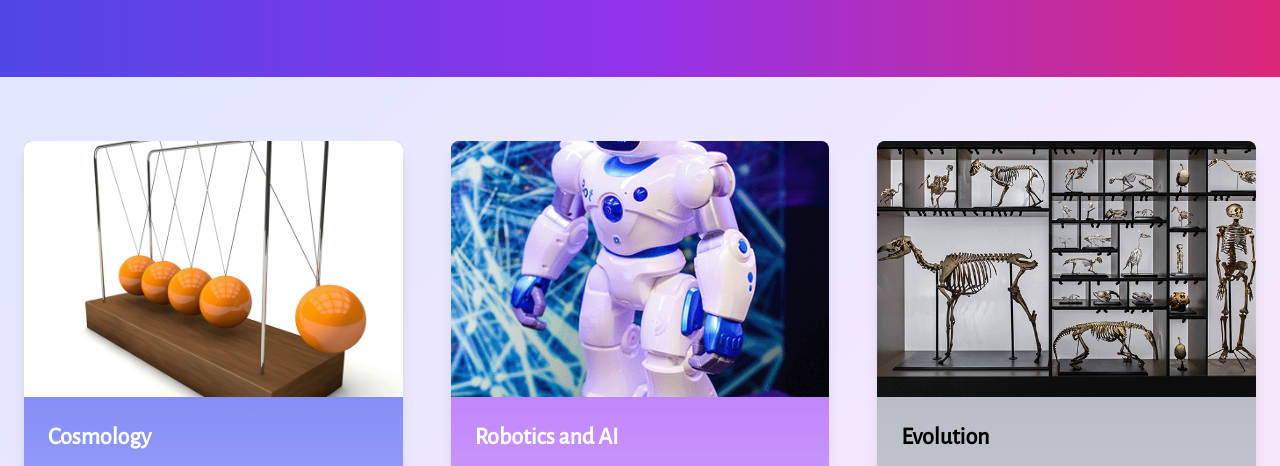
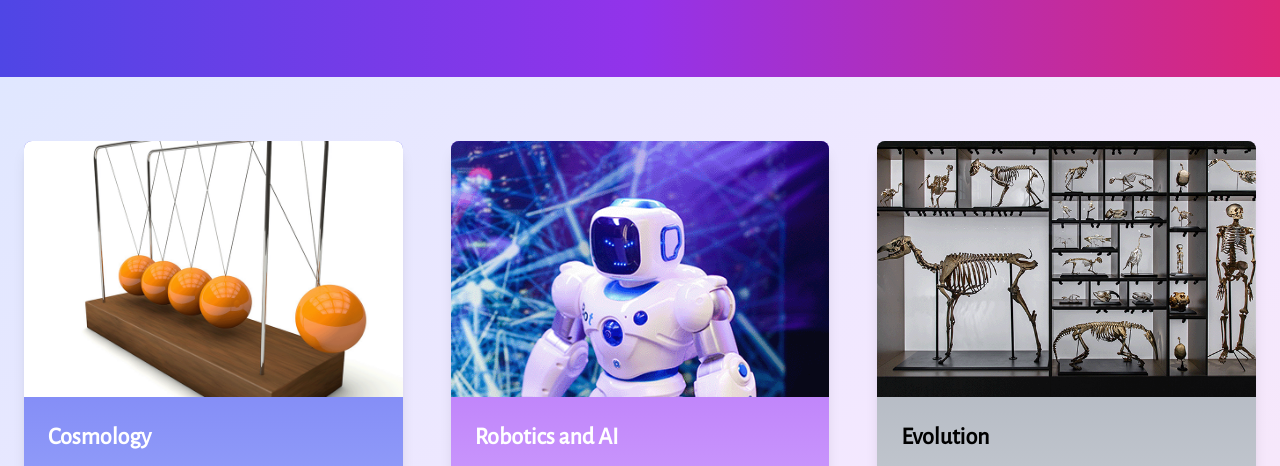
Before and after one commit to lordaake/community-museum-v2, a plain HTML site: page exhibitions.html in a window 1280 px wide. Shown: the part 259-725 px from the top of the page. Drawn offline with nearby package versions, Linux system fonts and the light colour scheme.

Commit message:
changed position of image

```diff
--- a/exhibitions.html
+++ b/exhibitions.html
@@ -138,7 +138,7 @@
                     <!-- Exhibition 2 -->
                     <div
                         class="rounded-lg overflow-hidden shadow-lg transform hover:scale-105 transition-transform duration-300 flex flex-col bg-gradient-to-b from-purple-500 to-purple-300">
-                        <div class="exhibitionimg2 h-64 bg-cover bg-center"></div>
+                        <div class="exhibitionimg2 h-64 bg-cover bg-top"></div>
                         <div class="p-6 flex-1">
                             <h2 class="text-2xl font-bold text-white mb-4">Robotics and AI</h2>
                             <p class="text-white">
```
